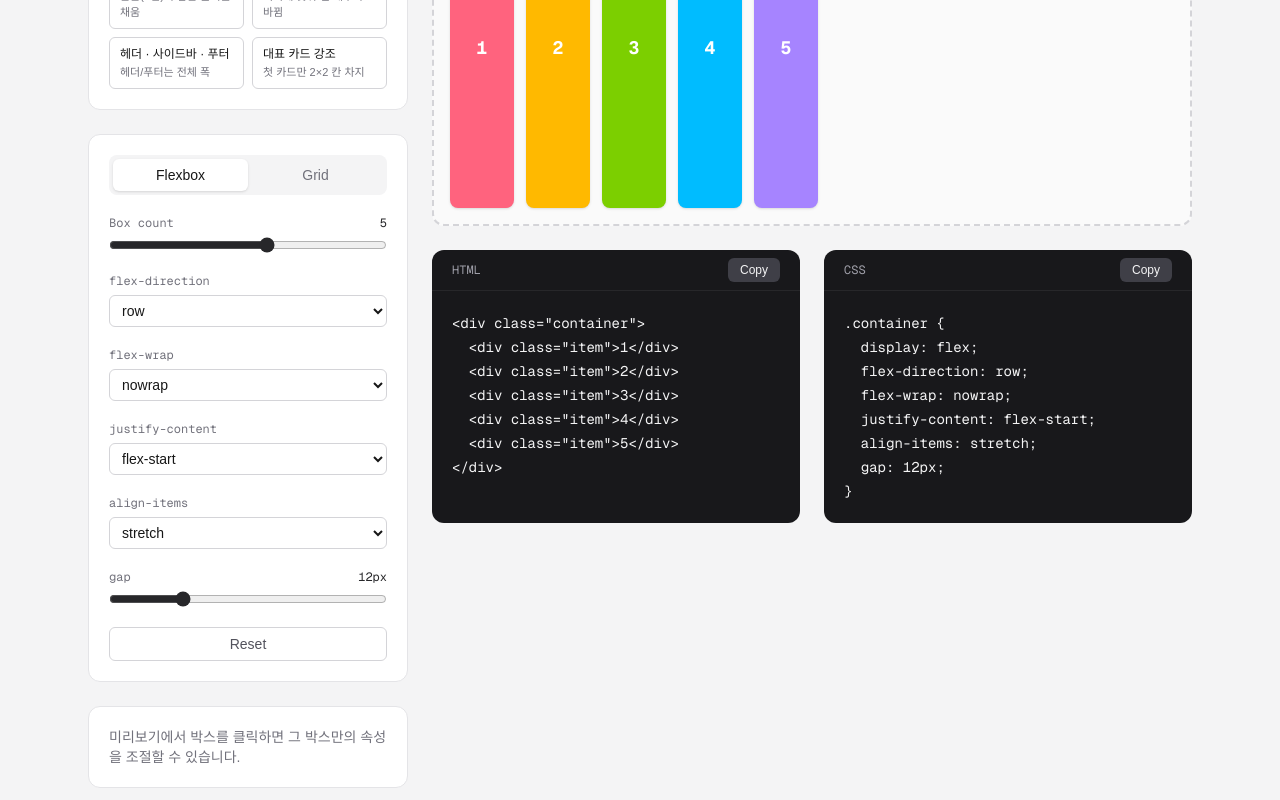
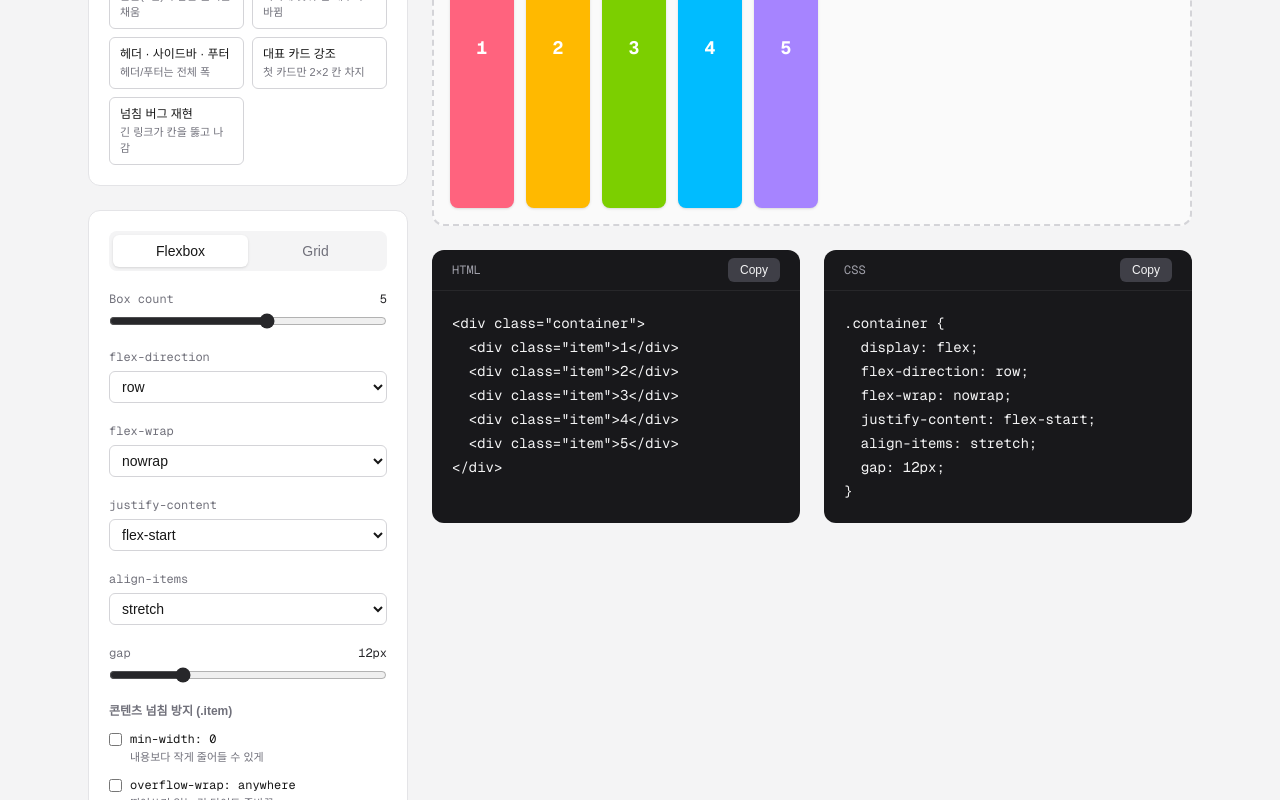
Before and after one commit to lym-bin/css-layout-playground, a Next.js app: page / in a window 1280 px wide. Shown: the part 280-1080 px from the top of the page. Built offline with nearby package versions, Linux system fonts and the light colour scheme.

Commit message:
feat: 콘텐츠 넘침 방지 토글(min-width: 0, overflow-wrap: anywhere) 및 버그 재현 프리셋 추가

```diff
--- a/src/components/layout-playground/ControlPanel.tsx
+++ b/src/components/layout-playground/ControlPanel.tsx
@@ -25,10 +25,12 @@ import type {
   GridSettings,
   LayoutMode,
   PlaygroundState,
+  SafeguardSettings,
 } from "@/lib/layout/types";
 import RangeControl from "./controls/RangeControl";
 import SelectControl from "./controls/SelectControl";
 import TextControl from "./controls/TextControl";
+import CheckboxControl from "./controls/CheckboxControl";
 
 const MODES: readonly LayoutMode[] = ["flex", "grid"];
 
@@ -52,6 +54,11 @@ export default function ControlPanel({ state, setState }: ControlPanelProps) {
     value: GridSettings[K],
   ) => setState((s) => ({ ...s, grid: { ...s.grid, [key]: value } }));
 
+  const setSafeguards = <K extends keyof SafeguardSettings>(
+    key: K,
+    value: SafeguardSettings[K],
+  ) =>
+    setState((s) => ({ ...s, safeguards: { ...s.safeguards, [key]: value } }));
   const { columns, rows } = state.grid;
   return (
     <aside className="flex flex-col gap-5 rounded-xl border border-zinc-200 bg-white p-5 dark:border-zinc-800 dark:bg-zinc-950">
@@ -198,7 +205,23 @@ export default function ControlPanel({ state, setState }: ControlPanelProps) {
           />
         </>
       )}
-
+      <fieldset className="flex flex-col gap-3">
+        <legend className="mb-3 text-xs font-semibold text-zinc-500">
+          콘텐츠 넘침 방지 (.item)
+        </legend>
+        <CheckboxControl
+          label="min-width: 0"
+          description="내용보다 작게 줄어들 수 있게"
+          checked={state.safeguards.minWidthZero}
+          onChange={(v) => setSafeguards("minWidthZero", v)}
+        />
+        <CheckboxControl
+          label="overflow-wrap: anywhere"
+          description="띄어쓰기 없는 긴 단어도 줄바꿈"
+          checked={state.safeguards.wrapAnywhere}
+          onChange={(v) => setSafeguards("wrapAnywhere", v)}
+        />
+      </fieldset>
       <button
         type="button"
         onClick={() => setState(INITIAL_STATE)}
--- a/src/components/layout-playground/PreviewCanvas.tsx
+++ b/src/components/layout-playground/PreviewCanvas.tsx
@@ -131,10 +131,10 @@ export default function PreviewCanvas({
                   aria-pressed={selected}
                   aria-label={`박스 ${i + 1} 선택`}
                   onClick={() => onSelect(selected ? null : i)}
-                  className={`flex min-w-16 cursor-pointer rounded-lg shadow ${
+                  className={`flex cursor-pointer rounded-lg shadow ${
                     view === "number"
-                      ? `${color} items-center justify-center px-4 font-mono text-lg font-bold text-white`
-                      : "flex-col overflow-hidden bg-white text-left text-zinc-800 dark:bg-zinc-800 dark:text-zinc-100"
+                      ? `${color} min-w-16 items-center justify-center px-4 font-mono text-lg font-bold text-white`
+                      : "flex-col bg-white text-left text-zinc-800 dark:bg-zinc-800 dark:text-zinc-100"
                   } ${
                     selected
                       ? "ring-4 ring-zinc-900 ring-offset-2 dark:ring-white dark:ring-offset-zinc-900"
@@ -173,7 +173,7 @@ function ContentBody({
 }) {
   return (
     <>
-      <span className={`block h-1.5 w-full ${color}`} />
+      <span className={`block h-1.5 rounded-t-lg w-full ${color}`} />
       {content.image && (
         <span className="block aspect-video w-full bg-zinc-200 dark:bg-zinc-700" />
       )}
--- /dev/null
+++ b/src/components/layout-playground/controls/CheckboxControl.tsx
@@ -0,0 +1,37 @@
+// src/components/layout-playground/controls/CheckboxConyrol.tsx
+// 켜고 끄는 옵션 한 세트.
+// - 체크박스 + 라벨(코드) + (있으면) 짧은 설명
+// - 값은 부모가 가지고 있고, 바뀌면 onChange로 알려준다. (제어 컴포넌트)
+
+interface CheckboxControlProps {
+  label: string;
+  description?: string;
+  checked: boolean;
+  onChange: (checked: boolean) => void;
+}
+
+export default function CheckboxControl({
+  label,
+  description,
+  checked,
+  onChange,
+}: CheckboxControlProps) {
+  return (
+    <label className="flex cursor-pointer items-start gap-2">
+      <input
+        type="checkbox"
+        checked={checked}
+        onChange={(e) => onChange(e.target.checked)}
+        className="mt-0.5 accent-zinc-800 dark:accent-zinc-200"
+      />
+      <span className="flex flex-col gap-0.5">
+        <span className="font-mono text-xs">{label}</span>
+        {description && (
+          <span className="text-[11px] leading-4 text-zinc-500">
+            {description}
+          </span>
+        )}
+      </span>
+    </label>
+  );
+}
--- a/src/lib/layout/constants.ts
+++ b/src/lib/layout/constants.ts
@@ -169,4 +169,6 @@ export const INITIAL_STATE: PlaygroundState = {
   },
   items: Array.from({ length: LIMITS.boxCount.max }, () => DEFAULT_ITEM),
   contents: DEFAULT_CONTENTS,
+  // 기본은 꺼둠 = 브라우저 기본 동작 그대로 (버그가 보이는 상태)
+  safeguards: { minWidthZero: false, wrapAnywhere: false },
 };
--- a/src/lib/layout/generateCss.ts
+++ b/src/lib/layout/generateCss.ts
@@ -4,6 +4,7 @@
 // - generateCss: 화면에 보여줄 CSS 코드 문자열 (컨테이너 + 바뀐 박스의 :nth-child 규칙)
 // - to...Template / to...Value: 위 두 쪽이 같이 쓰는 값 문자열
 // 모두 같은 상태에서 출발하므로 미리보기와 출력 코드가 항상 일치한다.
+// - // - generateCss: 화면에 보여줄 CSS 코드 문자열 (컨테이너 + .item 공통 + 바뀐 박스의 :nth-child 규칙)
 
 import type { CSSProperties } from "react";
 import type {
@@ -71,15 +72,22 @@ export function toItemStyle(
   index: number,
 ): CSSProperties {
   const item = state.items[index];
+  const { minWidthZero, wrapAnywhere } = state.safeguards;
+  const safeguardStyle: CSSProperties = {
+    minWidth: minWidthZero ? 0 : undefined,
+    overflowWrap: wrapAnywhere ? "anywhere" : undefined,
+  };
 
   if (state.mode === "flex") {
     return {
+      ...safeguardStyle,
       flexGrow: item.flex.grow,
       alignSelf: item.flex.alignSelf,
     };
   }
 
   return {
+    ...safeguardStyle,
     gridColumn: toGridColumnValue(item.grid.column),
     gridRow: toGridRowValue(item.grid.rowSpan),
   };
@@ -114,6 +122,15 @@ function containerLines(state: PlaygroundState): string[] {
   ];
 }
 
+// 넘침 방지 옵션이 하나라도 켜져 있으면 모든 박스에 적용되는 .item 규칙을 만든다.
+function safeguardLines(state: PlaygroundState): string[] {
+  const { minWidthZero, wrapAnywhere } = state.safeguards;
+  const lines = [
+    ...(minWidthZero ? ["  min-width: 0;"] : []),
+    ...(wrapAnywhere ? ["  overflow-wrap: anywhere;"] : []),
+  ];
+  return lines.length === 0 ? [] : ["", ".item {", ...lines, "}"];
+}
 function flexItemLines(item: FlexItemSettings): string[] {
   return [
     ...(item.grow !== 0 ? [`  flex-grow: ${item.grow};`] : []),
@@ -169,6 +186,7 @@ export function generateCss(
 ): string {
   return [
     ...containerLines(state),
+    ...safeguardLines(state),
     ...itemRuleLines(state),
     ...(withContent ? contentRuleLines(state) : []),
   ].join("\n");
--- a/src/lib/layout/presets.ts
+++ b/src/lib/layout/presets.ts
@@ -194,4 +194,22 @@ export const PRESETS: readonly Preset[] = [
       ]),
     },
   },
+  {
+    id: "overflow-bug",
+    name: "넘침 버그 재현",
+    description: "긴 링크가 칸을 뚫고 나감",
+    state: {
+      ...INITIAL_STATE,
+      mode: "flex",
+      boxCount: 3,
+      contents: makeContents([
+        { title: "짧은 카드", body: "보통 내용" },
+        {
+          title: "긴 링크",
+          body: "https://example.com/a-very-long-url-without-any-spaces-that-breaks-layouts",
+        },
+        { title: "짧은 카드", body: " 보통 내용" },
+      ]),
+    },
+  },
 ];
--- a/src/lib/layout/types.ts
+++ b/src/lib/layout/types.ts
@@ -73,6 +73,11 @@ export interface BoxContent {
   body?: string;
   image?: boolean;
 }
+// 콘텐츠가 길 때 박스를 뚫고 나가지 않게 하는 .item 공통 규칙
+export interface SafeguardSettings {
+  minWidthZero: boolean;
+  wrapAnywhere: boolean;
+}
 export interface PlaygroundState {
   mode: LayoutMode;
   boxCount: number;
@@ -80,4 +85,5 @@ export interface PlaygroundState {
   grid: GridSettings;
   items: ItemSettings[];
   contents: BoxContent[];
+  safeguards: SafeguardSettings;
 }
```
Also changed, not shown: 1 other file (tests, documents, lock files or other folders).
